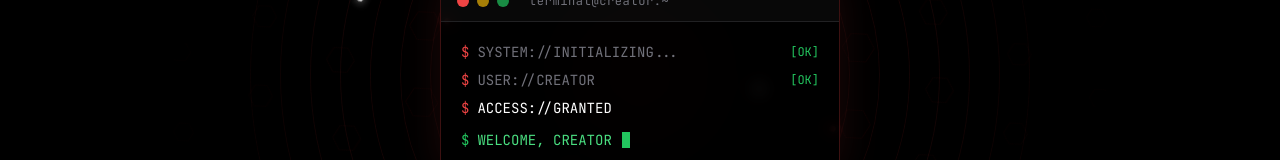
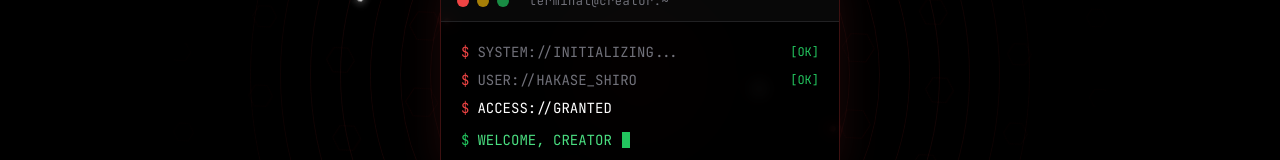
Before and after one commit to Zeonzilt/hakasebio, a React (Vite) app: page / in a window 1280 px wide. Shown: the part 325-485 px from the top of the page. Built offline with nearby package versions, Linux system fonts and the light colour scheme.

Commit message:
ADD: Hakase Shiro

```diff
--- a/src/components/LoadingScreen.tsx
+++ b/src/components/LoadingScreen.tsx
@@ -14,7 +14,7 @@ export default function LoadingScreen({ onComplete }: LoadingScreenProps) {
 
   const bootLines = [
     'SYSTEM://INITIALIZING...',
-    'USER://CREATOR',
+    'USER://HAKASE_SHIRO',
     'ACCESS://GRANTED',
   ];
 
```
